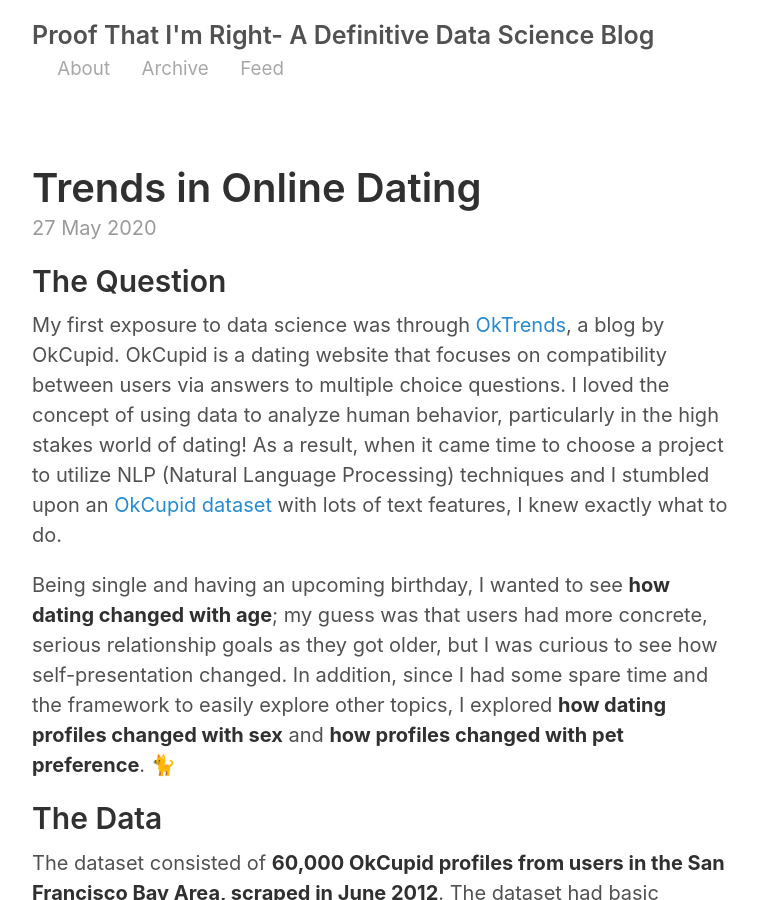
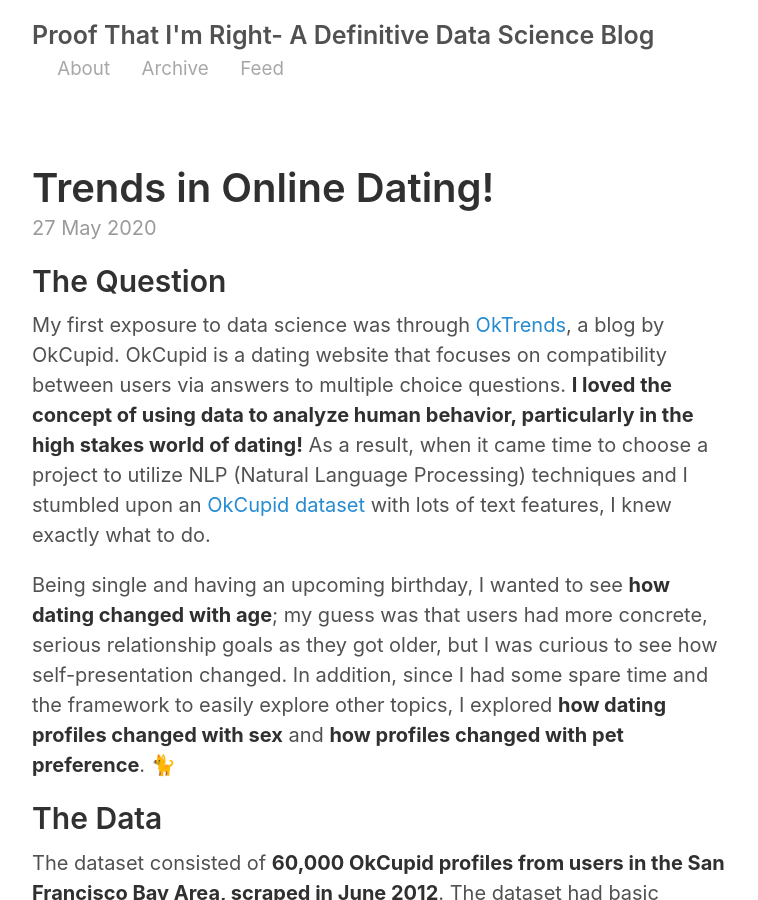
Before and after one commit to Elarson649/elarson649.github.io, a Jekyll site: the page built from _posts/2020-05-27-okcupid.md, in a window 1280 px wide and 900 px high. Shown: the whole window, without its empty margins (258-1016 px from the left). Built offline with Jekyll 4.4.1, drawn with Linux system fonts in a browser that asks for light colours; emoji names are drawn with the system emoji font.

```diff
--- a/_posts/2020-05-27-okcupid.md
+++ b/_posts/2020-05-27-okcupid.md
@@ -1,11 +1,11 @@
 ---
 layout: post
-title: Trends in Online Dating
+title: Trends in Online Dating!
 ---
 
 The Question
 ---------------------
-My first exposure to data science was through [OkTrends](https://theblog.okcupid.com/), a blog by OkCupid. OkCupid is a dating website that focuses on compatibility between users via answers to multiple choice questions. I loved the concept of using data to analyze human behavior, particularly in the high stakes world of dating! As a result, when it came time to choose a project to utilize NLP (Natural Language Processing) techniques and I stumbled upon an [OkCupid dataset](https://github.com/rudeboybert/JSE_OkCupid) with lots of text features, I knew exactly what to do.
+My first exposure to data science was through [OkTrends](https://theblog.okcupid.com/), a blog by OkCupid. OkCupid is a dating website that focuses on compatibility between users via answers to multiple choice questions. **I loved the concept of using data to analyze human behavior, particularly in the high stakes world of dating!** As a result, when it came time to choose a project to utilize NLP (Natural Language Processing) techniques and I stumbled upon an [OkCupid dataset](https://github.com/rudeboybert/JSE_OkCupid) with lots of text features, I knew exactly what to do.
 
 Being single and having an upcoming birthday, I wanted to see **how dating changed with age**; my guess was that users had more concrete, serious relationship goals as they got older, but I was curious to see how self-presentation changed. In addition, since I had some spare time and the framework to easily explore other topics, I explored **how dating profiles changed with sex** and **how profiles changed with pet preference**.
 :cat2:
```
